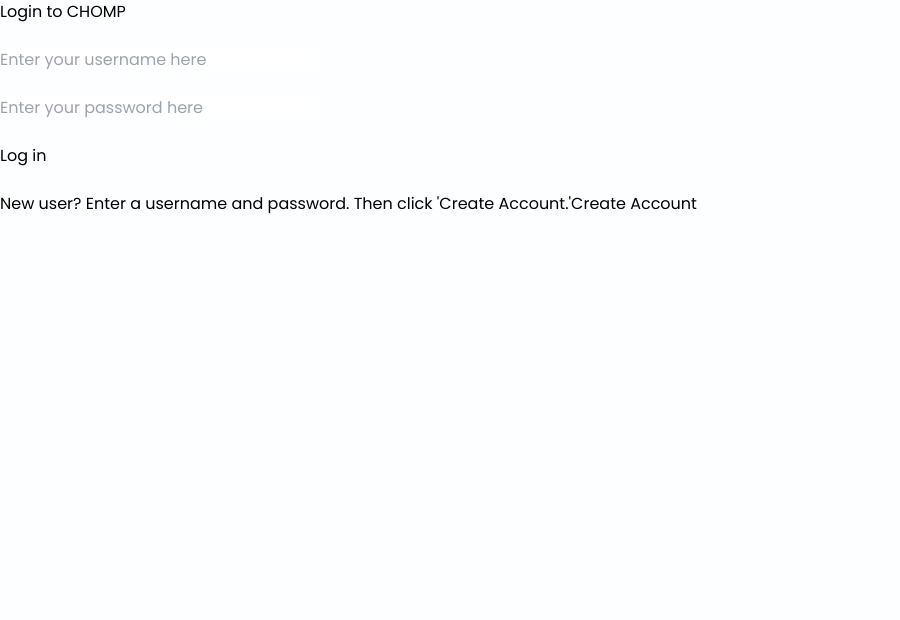
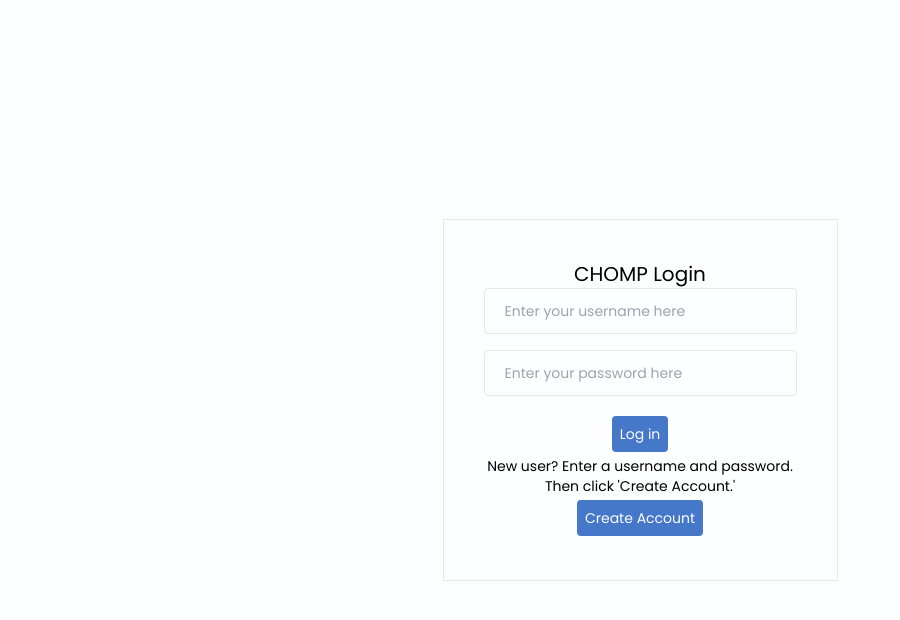
Before and after one commit to eth-alexander/CEN3031MealPlanner, a React (Create React App) app in the folder frontend/: page /login in a window 1280 px wide. Shown: the top 620 px of the page, without its empty margins (0-900 px from the left). Built offline with nearby package versions, Linux system fonts and the light colour scheme.

Commit message:
Update Login.js

```diff
--- a/frontend/src/pages/Login/Login.js
+++ b/frontend/src/pages/Login/Login.js
@@ -1,7 +1,7 @@
 import React, { useState } from 'react';
 import PropTypes from 'prop-types';
 import { useNavigate } from 'react-router-dom';  // Import the useNavigate hook
-
+import './Login.css'
 
 let match = false;
 let created = false;
@@ -153,40 +153,45 @@
 
   return (
     <div className={'mainContainer'}>
-      <div className={'titleContainer'}>
-        <div>
-          Login to CHOMP
+      <div className={'input-box-login'}>
+          <h1 className='h1-login'>CHOMP Login</h1>
           <label className="errorLabel"> {account}</label>
-        </div>
-      </div>
-      <br />
-      <div className={'inputContainer'}>
+
           <input
             value={username}
             placeholder="Enter your username here"
             onChange={(ev) => setUsername(ev.target.value)}
-          className={'inputBox'}
+            className={'input-box'}
           />
           <label className="errorLabel">{UsernameError}</label>
-      </div>
-      <br />
-      <div className={'inputContainer'}>
+
           <input
             value={password}
             placeholder="Enter your password here"
             onChange={(ev) => setPassword(ev.target.value)}
-          className={'inputBox'}
+            className={'input-box'}
           />
           <label className="errorLabel">{passwordError}</label>
+
+          <div className={'inputContainer'}>
+            <input
+              className={'btn-secondary'}
+              type="button"
+              onClick={onButtonClick}
+              value={'Log in'} />
           </div>
-      <br />
-      <div className={'inputContainer'}>
-        <input className={'inputButton'} type="button" onClick={onButtonClick} value={'Log in'} />
-      </div>
-      <br />
-      <div className={'inputContainer'}>
-        New user? Enter a username and password. Then click 'Create Account.'
-        <input className={'inputButton'} type="button" onClick={clickCreate} value={'Create Account'} />
+
+
+          <p className='p-login'>New user? Enter a username and password. </p>
+          <p className='p-login'>Then click 'Create Account.'</p>
+          <input
+            className={'btn-secondary'}
+            type="button"
+            onClick={clickCreate}
+            value={'Create Account'}
+          />
+
+
       </div>
     </div>
   );
```
Lines whose indentation alone changed are shown as unchanged.
